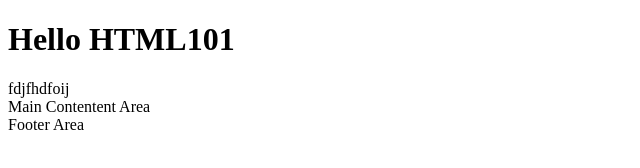
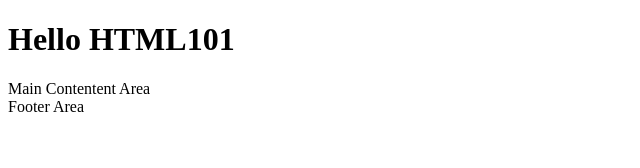
Before and after one commit to kam345678/html101, a plain HTML site: page index.html in a window 1280 px wide. Shown: the whole page, without its empty margins (0-640 px from the left). Drawn offline with Linux system fonts and the light colour scheme.

Commit message:
อัปเดตล่าสุด

```diff
--- a/index.html
+++ b/index.html
@@ -15,7 +15,7 @@
 
             <nav>
                 <!-- Navingation Area -->
-                 fdjfhdfoij
+
             </nav>
 
             <div>
```
